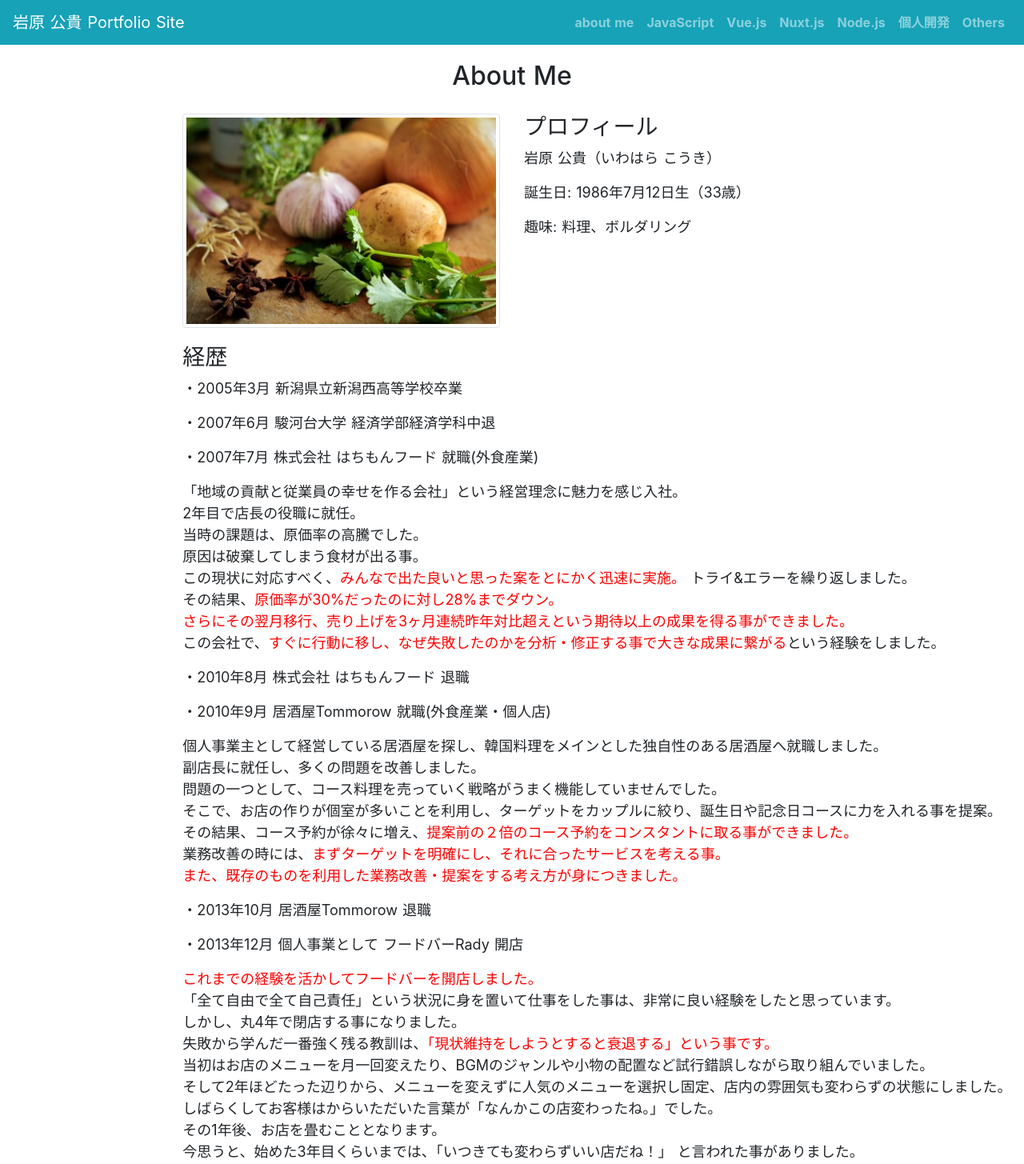
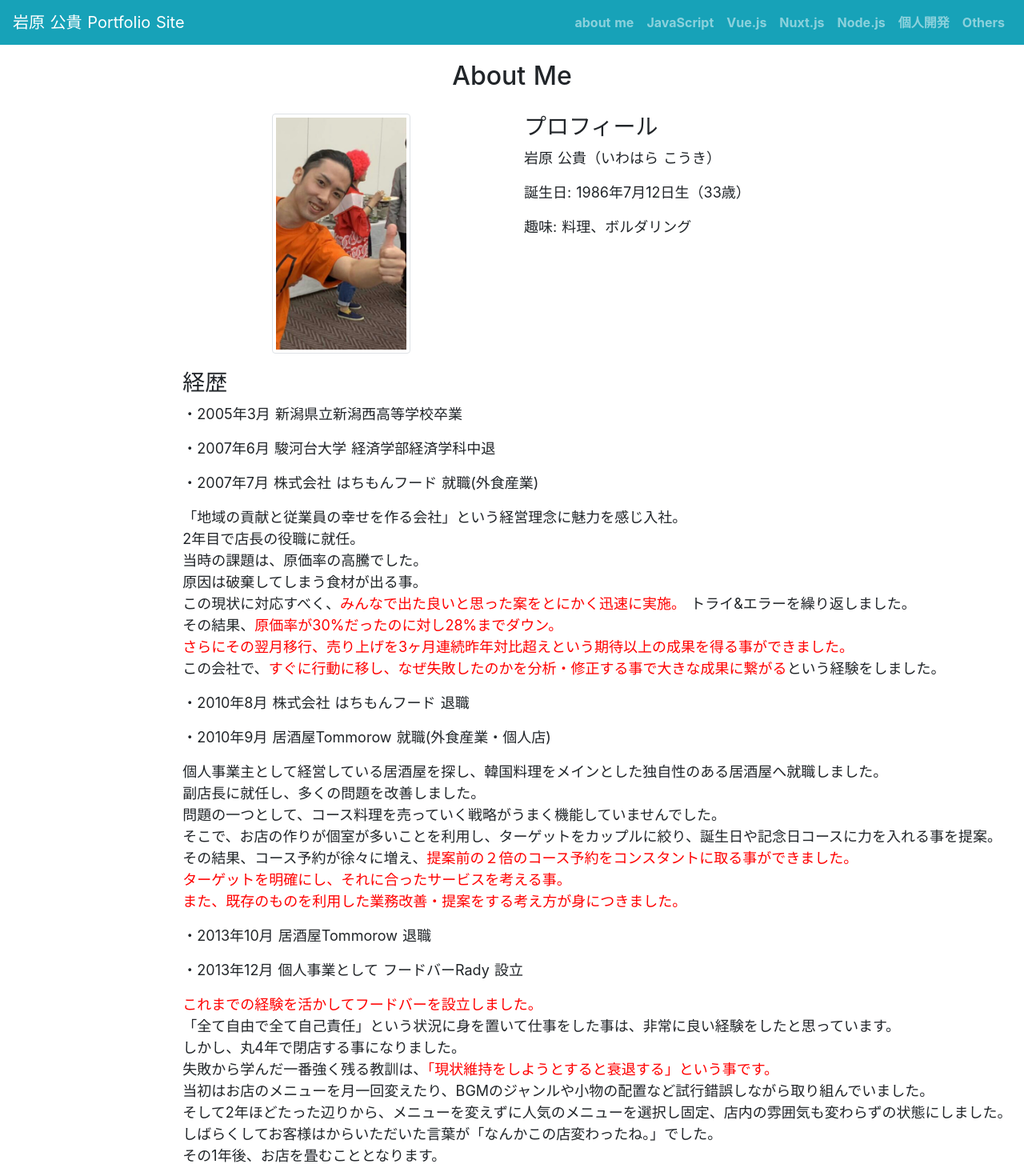
Before and after one commit to kouki-iwahara/portfolioSite, a Nuxt app: page / in a window 1280 px wide. Shown: the top 1455 px of the page at 80% size. Built offline with nearby package versions, Linux system fonts and the light colour scheme.

Commit message:
動画修正

```diff
--- a/components/Footer.vue
+++ b/components/Footer.vue
@@ -37,6 +37,7 @@ footer {
   padding-bottom: 30px;
 }
 .copy-right {
+  color: #fff;
   padding-top: 30px;
 }
 </style>
--- a/components/pages/AboutMe.vue
+++ b/components/pages/AboutMe.vue
@@ -54,15 +54,15 @@
             その結果、コース予約が徐々に増え、<span
               >提案前の２倍のコース予約をコンスタントに取る事ができました。</span
             ><br />
-            業務改善の時には、<span
-              >まずターゲットを明確にし、それに合ったサービスを考える事。<br />
+            <span
+              >ターゲットを明確にし、それに合ったサービスを考える事。<br />
               また、既存のものを利用した業務改善・提案をする考え方が身につきました。</span
             >
           </p>
           <p>・2013年10月 居酒屋Tommorow 退職</p>
-          <p>・2013年12月 個人事業として フードバーRady 開店</p>
+          <p>・2013年12月 個人事業として フードバーRady 設立</p>
           <p>
-            <span>これまでの経験を活かしてフードバーを開店しました。</span
+            <span>これまでの経験を活かしてフードバーを設立しました。</span
             ><br />
             「全て自由で全て自己責任」という状況に身を置いて仕事をした事は、非常に良い経験をしたと思っています。<br />
             しかし、丸4年で閉店する事になりました。<br />
@@ -125,7 +125,7 @@
           1.周囲を巻き込み変化をもたらす<br />
           ------------------------------------------------------------------------------------------------<br />
           自分自身の成長が多くの人々の役に立てる近道だと思います。<br />
-          スキルアップの為の学びを積極的に行い、周囲を巻き込んで様々な変化を生み出して行きたいです。
+          スキルアップの為の学びを積極的に行い、勉強会の主催等を行い周囲を巻き込んで様々な変化を生み出して行きたいです。
         </p>
         <p>
           2.サービスや事業を作り価値のあるものを生み出す<br />
@@ -161,6 +161,10 @@ export default {
   text-align: center;
 }
 
+.content_image {
+  height: 300px;
+}
+
 .content_image,
 .content_groupe {
   margin: 0 0 20px auto;
--- a/components/pages/CostAppPage.vue
+++ b/components/pages/CostAppPage.vue
@@ -15,7 +15,7 @@
           controls
           muted
           class="img-fluid img-thumbnail mh-100 mx-auto d-block"
-          src="../../assets/image/todo.mp4"
+          src="../../assets/image/costApp.mp4"
         />
       </div>
       <div class="col-sm-6 content_text">
```
Also changed, not shown: assets/image/my-img.jpg, 1 other file (tests, documents, lock files or other folders).
